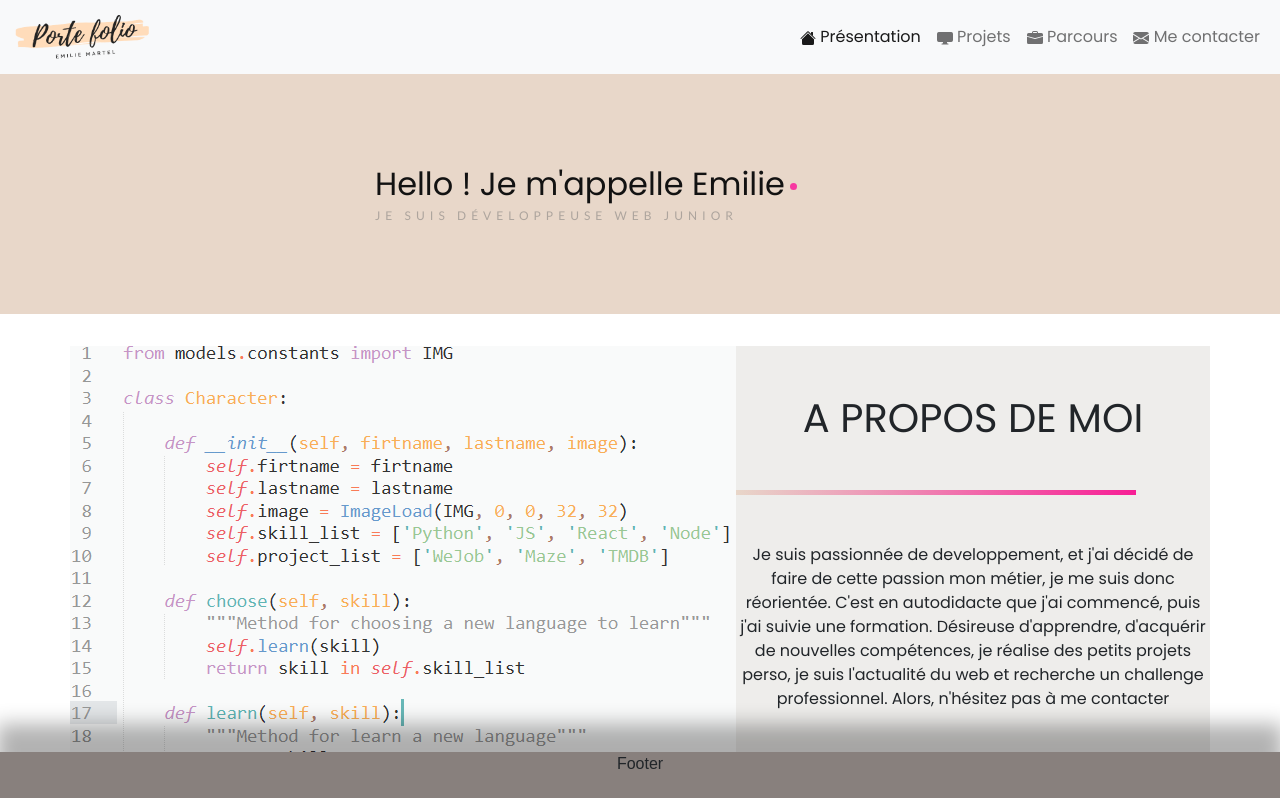
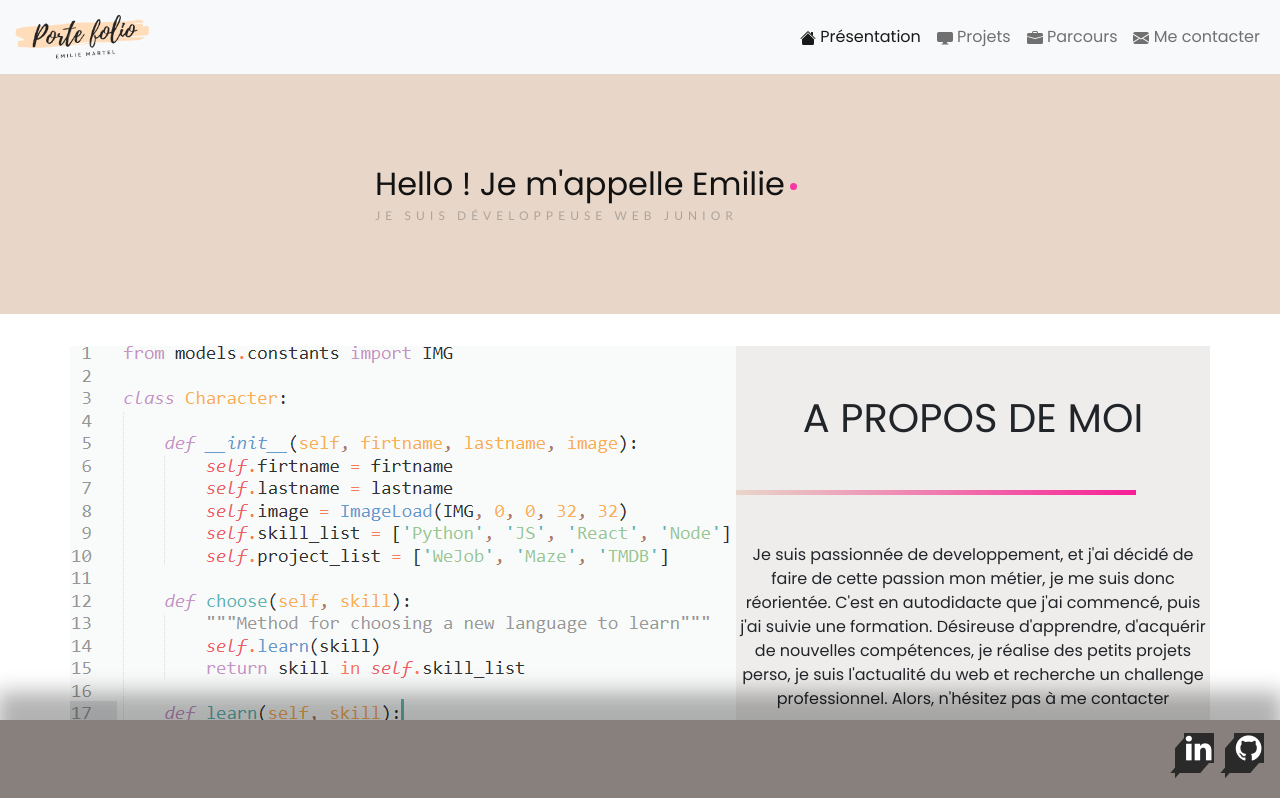
Before and after one commit to EmilieM71/portefolio, a React (Create React App) app: page / in a window 1280 px wide. Shown: the top 798 px of the page. Built offline with nearby package versions, Linux system fonts and the light colour scheme; the HTML template or start-up script is replaced by a standard one.

Commit message:
Add Link in footer with style and animation

```diff
--- a/src/App.jsx
+++ b/src/App.jsx
@@ -3,6 +3,7 @@ import { Route, Switch } from 'react-router-dom';
 import Header from './parts/Header';
 import Footer from './parts/Footer';
 import Home from './pages/HomePage';
+import Contact from './pages/Contact';
 import './App.css';
 
 function App() {
@@ -10,7 +11,10 @@ function App() {
     <div className="App">
       <Header />
       <Switch>
-        <Route>
+        <Route path="/Contact">
+          <Contact />
+        </Route>
+        <Route path="/">
           <Home />
         </Route>
       </Switch>
--- /dev/null
+++ b/src/asset/css/Footer.module.css
@@ -0,0 +1,95 @@
+@import url('//maxcdn.bootstrapcdn.com/font-awesome/4.3.0/css/font-awesome.min.css');
+* {
+  padding: 0px;
+  margin: 0px;
+}
+.footer {
+  background-color: #88807d;
+  position: absolute;
+  width: 100%;
+  font-family: 'Montserrat', sans-serif;
+  height: 5em;
+  zoom: 1;
+}
+.ul {
+  position: relative;
+  display: flex;
+  justify-content: flex-end;
+  transform-style: preserve-3d;
+  padding: 0.8rem 0.4rem 0.4rem 0.4rem;
+}
+.ul .li {
+  position: relative;
+  list-style: none;
+  width: 30px;
+  height: 30px;
+  margin: 0px 10px;
+}
+.ul .li:before {
+  content: '';
+  position: absolute;
+  bottom: -10px;
+  left: -5px;
+  width: 100%;
+  height: 10px;
+  background: #2a2a2a;
+  transform-origin: top;
+  transform: skewX(-41deg);
+}
+.ul .li:after {
+  content: '';
+  position: absolute;
+  top: 5px;
+  left: -9px;
+  width: 9px;
+  height: 100%;
+  background: #2a2a2a;
+  transform-origin: right;
+  transform: skewY(-49deg);
+}
+.ul .li .span {
+  position: absolute;
+  top: 0;
+  left: 0;
+  width: 100%;
+  height: 100%;
+  display: flex !important;
+  background: #2a2a2a;
+  justify-content: center;
+  align-items: center;
+  color: #fff;
+  font-size: 30px !important;
+  transition: 1.5s ease-out;
+}
+.ul .li:hover span {
+  z-index: 1000;
+  transition: 0.3s;
+  color: #fff;
+  box-shadow: -1px 1px 1px rgba(0, 0, 0, 0.5);
+}
+.ul .li:hover .span:nth-child(5) {
+  transform: translate(40px, -40px);
+  opacity: 1;
+}
+.ul .li:hover .span:nth-child(4) {
+  transform: translate(30px, -30px);
+  opacity: 0.8;
+}
+.ul .li:hover .span:nth-child(3) {
+  transform: translate(20px, -20px);
+  opacity: 0.6;
+}
+.ul .li:hover .span:nth-child(2) {
+  transform: translate(10px, -10px);
+  opacity: 0.4;
+}
+.ul .li:hover .span:nth-child(1) {
+  transform: translate(0px, 0px);
+  opacity: 0.2;
+}
+.ul .li:nth-child(1):hover .span {
+  background: #0a66c2 !important;
+}
+.ul .li:nth-child(2):hover .span {
+  background: #e94e31 !important;
+}
--- a/src/parts/Footer/index.jsx
+++ b/src/parts/Footer/index.jsx
@@ -1,7 +1,34 @@
+/* eslint-disable jsx-a11y/anchor-is-valid */
 import React from 'react';
+import style from '../../asset/css/Footer.module.css';
 
 function Footer() {
-  return <footer className="footer">Footer</footer>;
+  return (
+    <footer className={style.footer}>
+      <div>
+        <ul className={style.ul}>
+          <li className={style.li}>
+            <a href="#">
+              <span className={style.span}> </span>
+              <span className={style.span}> </span>
+              <span className={style.span}> </span>
+              <span className={style.span}> </span>
+              <span className={`fa fa-linkedin ${style.span}`}> </span>
+            </a>
+          </li>
+          <li className={style.li}>
+            <a href="#">
+              <span className={style.span}> </span>
+              <span className={style.span}> </span>
+              <span className={style.span}> </span>
+              <span className={style.span}> </span>
+              <span className={`fa fa-github ${style.span}`}> </span>
+            </a>
+          </li>
+        </ul>
+      </div>
+    </footer>
+  );
 }
 
 export default Footer;
```
